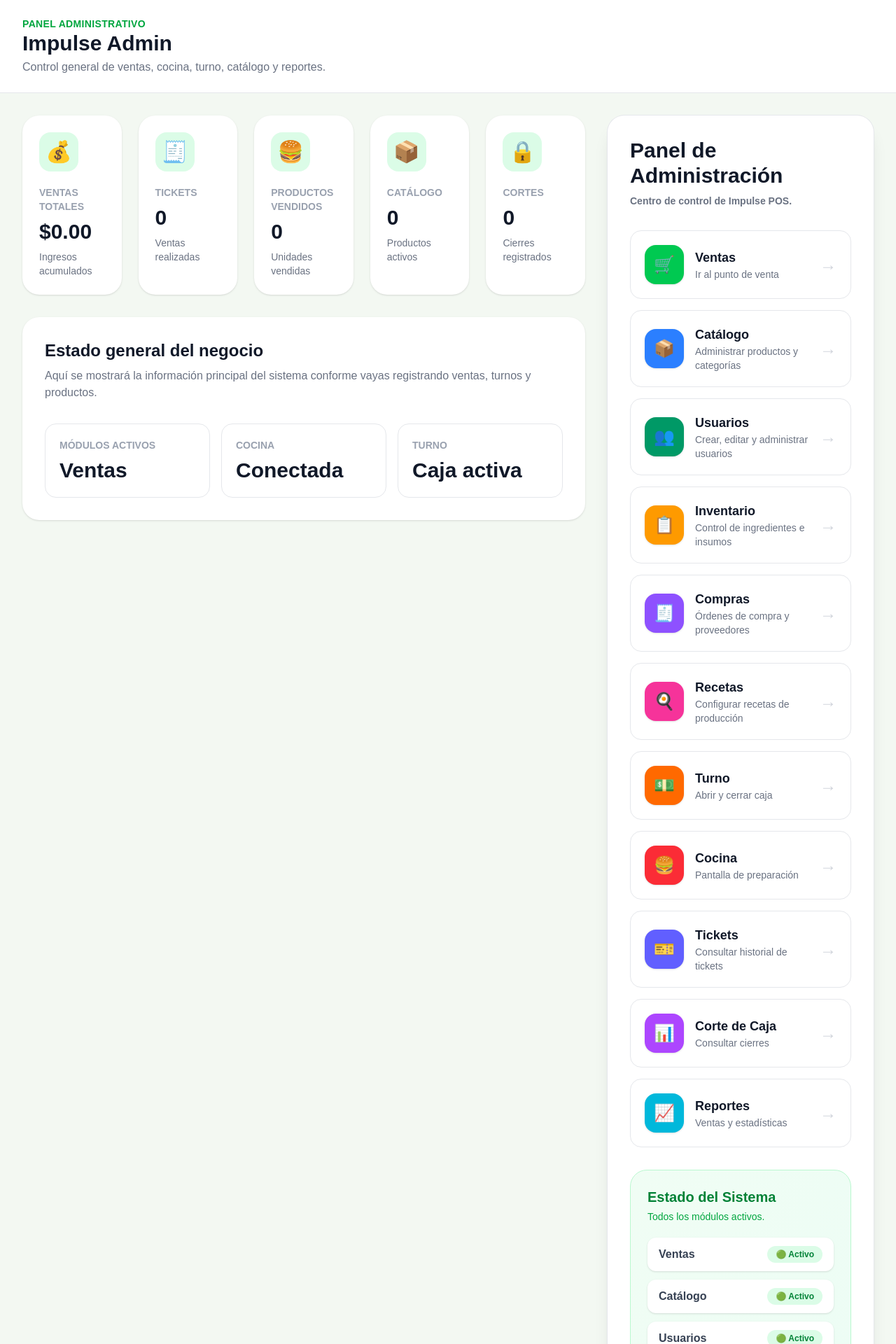
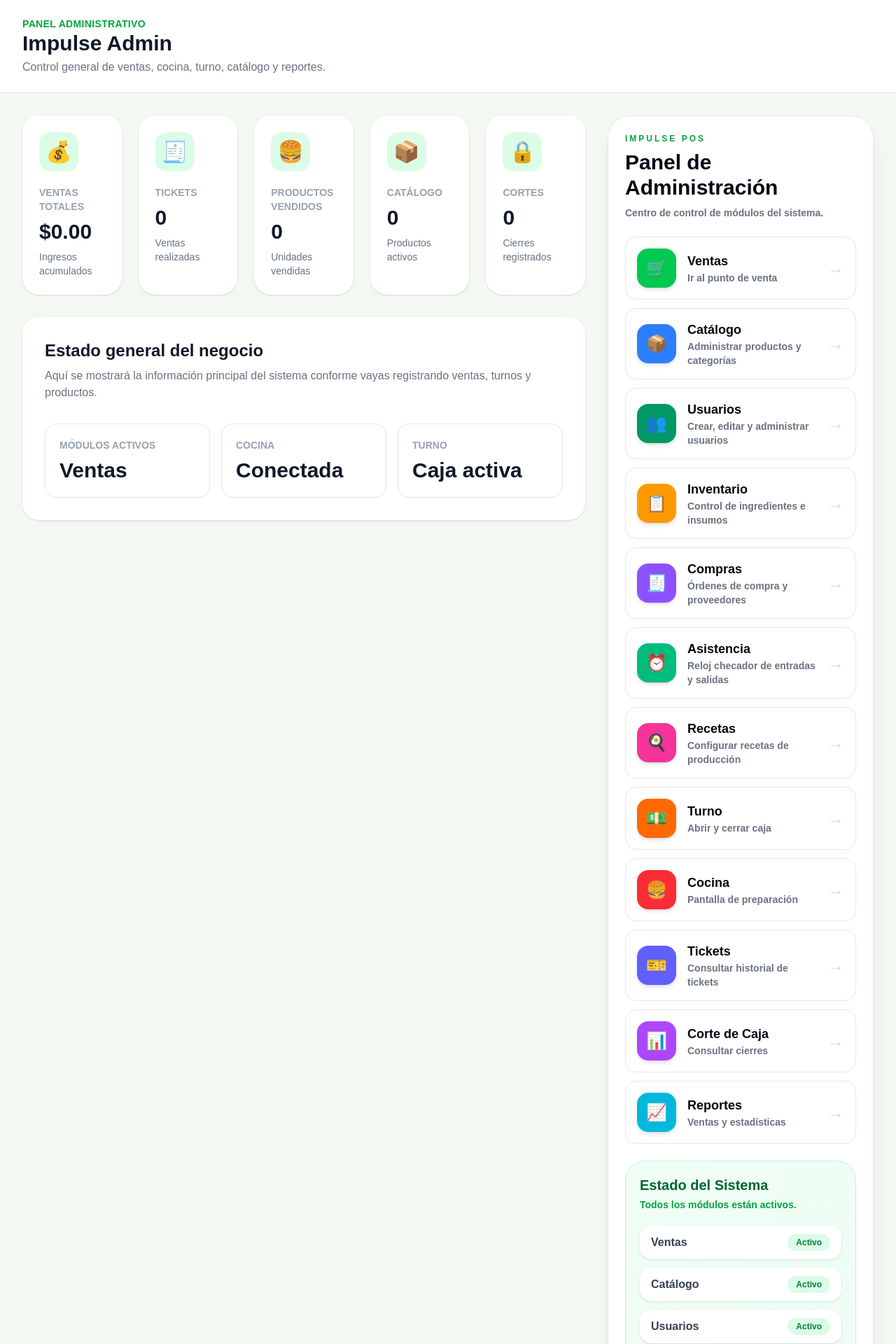
Before and after one commit to diegohzmtz-wq/impulso-pos, a Next.js app: page /admin in a window 1280 px wide. Shown: the top 1920 px of the page at 70% size. Built offline with nearby package versions, Linux system fonts and the light colour scheme.

Commit message:
Se agregó módulo de asistencia al panel

```diff
--- a/app/(protegido)/admin/MenuAdmin.tsx
+++ b/app/(protegido)/admin/MenuAdmin.tsx
@@ -35,6 +35,13 @@
     ruta: "/compras",
     icono: "🧾",
     color: "bg-violet-500",
+  },
+  {
+    titulo: "Asistencia",
+    descripcion: "Reloj checador de entradas y salidas",
+    ruta: "/asistencia",
+    icono: "⏰",
+    color: "bg-emerald-500",
   },
   {
     titulo: "Recetas",
@@ -80,83 +87,74 @@
   },
 ];
 
-const estados = [
-  "Ventas",
-  "Catálogo",
-  "Usuarios",
-  "Inventario",
-  "Compras",
-  "Recetas",
-  "Cocina",
-  "Turno",
-  "Tickets",
-  "Corte de Caja",
-  "Reportes",
-];
+const estados = opciones.map((opcion) => opcion.titulo);
+
 export default function MenuAdmin() {
   return (
-    <aside className="rounded-3xl bg-white p-8 shadow-xl ring-1 ring-gray-200">
-      <div className="mb-8">
-        <h2 className="text-3xl font-black text-gray-900">
+    <aside className="rounded-[32px] border border-gray-200 bg-white p-6 shadow-xl">
+      <div className="mb-6">
+        <p className="text-xs font-black uppercase tracking-[0.25em] text-green-600">
+          Impulse POS
+        </p>
+
+        <h2 className="mt-2 text-3xl font-black text-gray-950">
           Panel de Administración
         </h2>
 
         <p className="mt-2 text-sm font-semibold text-gray-500">
-          Centro de control de Impulse POS.
+          Centro de control de módulos del sistema.
         </p>
       </div>
 
-      <div className="space-y-4">
+      <div className="space-y-3">
         {opciones.map((opcion) => (
           <Link
             key={opcion.titulo}
             href={opcion.ruta}
-            className="group flex items-center gap-4 rounded-2xl border border-gray-200 bg-white p-5 transition-all hover:-translate-y-1 hover:border-green-500 hover:shadow-xl"
+            className="group flex items-center gap-4 rounded-2xl border border-gray-200 bg-white p-4 transition-all hover:-translate-y-1 hover:border-green-400 hover:bg-green-50 hover:shadow-lg"
           >
             <div
-              className={`flex h-14 w-14 items-center justify-center rounded-2xl text-2xl text-white shadow ${opcion.color}`}
+              className={`flex h-14 w-14 shrink-0 items-center justify-center rounded-2xl text-2xl text-white shadow-md ${opcion.color}`}
             >
               {opcion.icono}
             </div>
 
-            <div className="flex-1">
-              <h3 className="text-lg font-black text-gray-900">
+            <div className="min-w-0 flex-1">
+              <h3 className="text-lg font-black text-gray-950">
                 {opcion.titulo}
               </h3>
 
-              <p className="text-sm font-medium text-gray-500">
+              <p className="text-sm font-semibold text-gray-500">
                 {opcion.descripcion}
               </p>
             </div>
 
-            <div className="text-2xl font-black text-gray-300 transition group-hover:text-green-600">
+            <span className="text-2xl font-black text-gray-300 transition group-hover:translate-x-1 group-hover:text-green-600">
               →
-            </div>
+            </span>
           </Link>
         ))}
       </div>
 
-      <div className="mt-8 rounded-3xl border border-green-200 bg-gradient-to-br from-green-50 to-emerald-50 p-6">
-        <h3 className="text-xl font-black text-green-700">
+      <div className="mt-6 rounded-[28px] border border-green-200 bg-gradient-to-br from-green-50 to-emerald-50 p-5">
+        <h3 className="text-xl font-black text-green-800">
           Estado del Sistema
         </h3>
 
-        <p className="mt-1 text-sm font-medium text-green-600">
-          Todos los módulos activos.
+        <p className="mt-1 text-sm font-semibold text-green-600">
+          Todos los módulos están activos.
         </p>
 
-        <div className="mt-5 space-y-3">
+        <div className="mt-5 grid gap-3">
           {estados.map((estado) => (
             <div
               key={estado}
-              className="flex items-center justify-between rounded-xl bg-white px-4 py-3 shadow-sm"
+              className="flex items-center justify-between rounded-2xl bg-white px-4 py-3 shadow-sm"
             >
-              <span className="font-bold text-gray-700">
-                {estado}
-              </span>
+              <span className="font-bold text-gray-700">{estado}</span>
 
               <span className="rounded-full bg-green-100 px-3 py-1 text-xs font-black text-green-700">
-                🟢 Activo
+                Activo
               </span>
             </div>
           ))}
```
Lines whose indentation alone changed are shown as unchanged.
